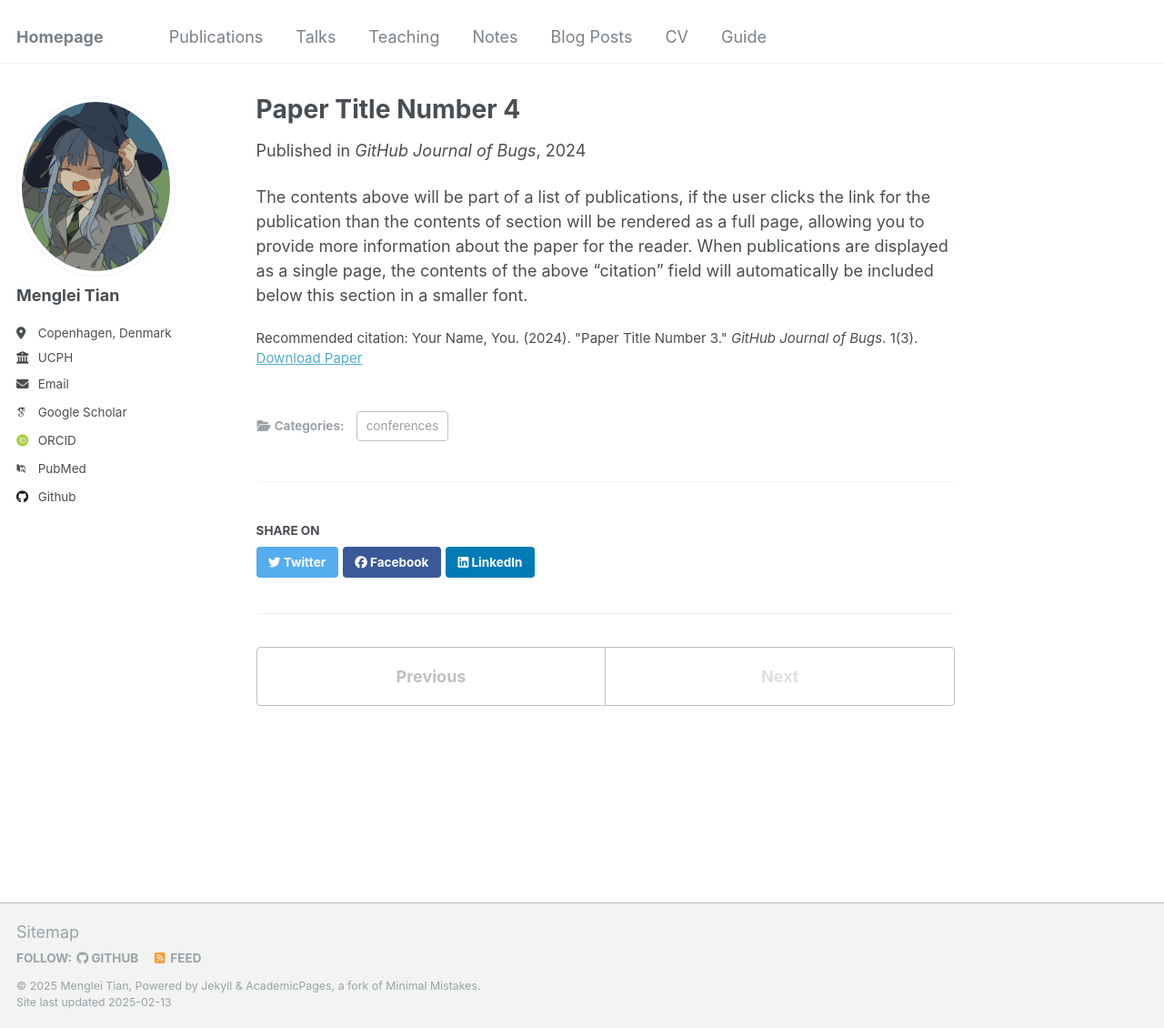
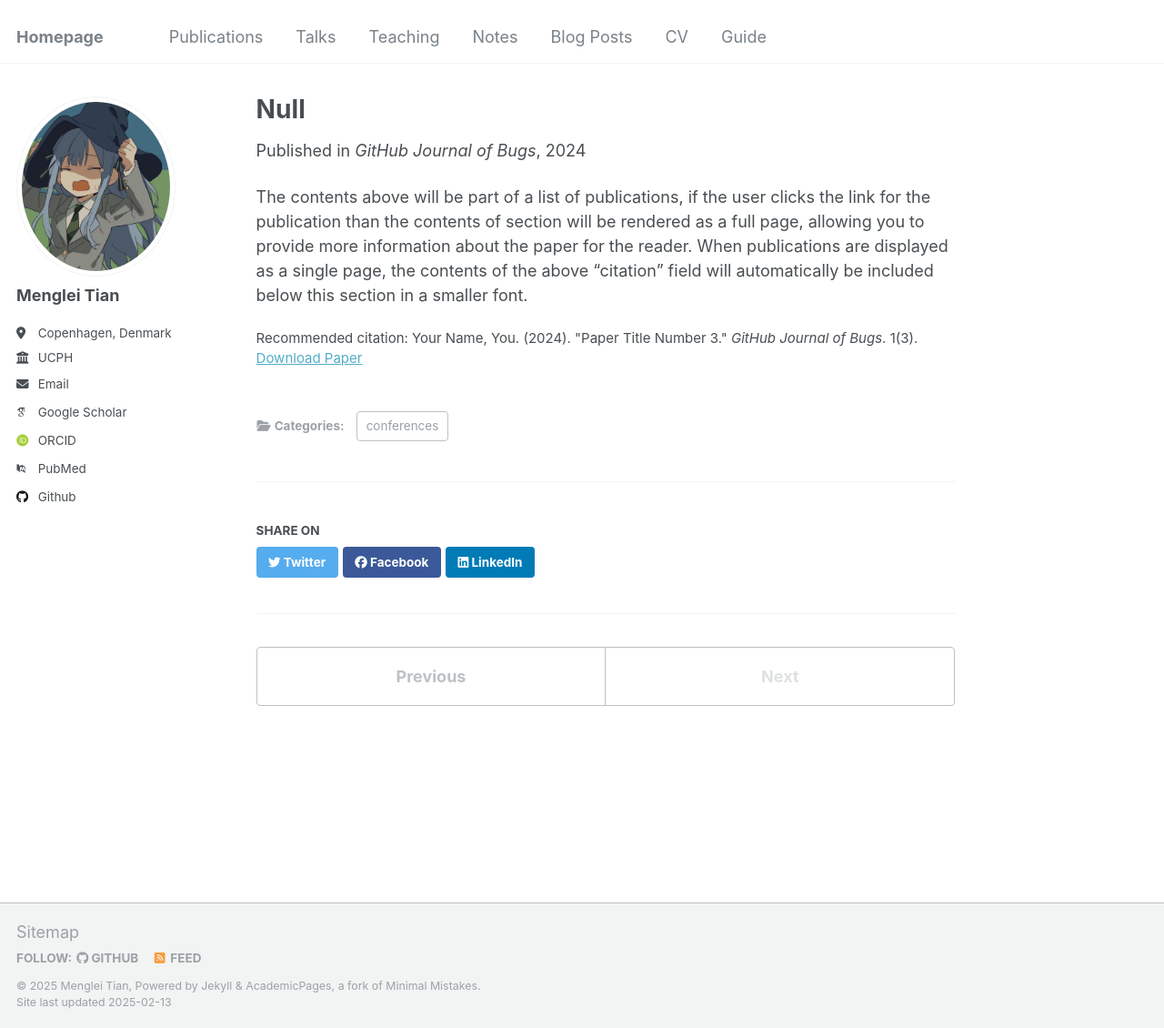
Before and after one commit to Corvus-coronoides/Menglei-Tian.github.io, a Jekyll site: the page built from _publications/2024-02-17-paper-title-number-4.md, in a window 1280 px wide and 1130 px high. Shown: the whole window at 91% size. Built offline with Jekyll 4.4.1, drawn with Linux system fonts in a browser that asks for light colours; some web fonts are replaced.

Commit message:
Update 2024-02-17-paper-title-number-4.md

```diff
--- a/_publications/2024-02-17-paper-title-number-4.md
+++ b/_publications/2024-02-17-paper-title-number-4.md
@@ -1,5 +1,5 @@
 ---
-title: "Paper Title Number 4"
+title: "Null"
 collection: publications
 category: conferences
 permalink: /publication/2024-02-17-paper-title-number-4
```
